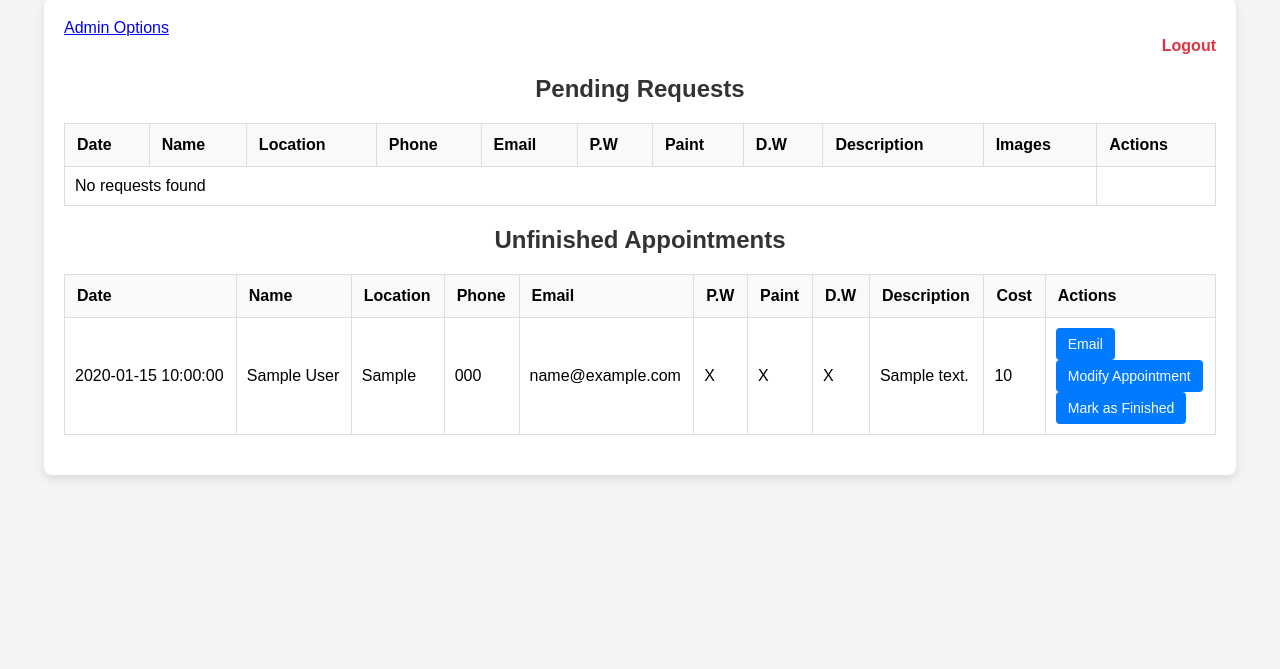
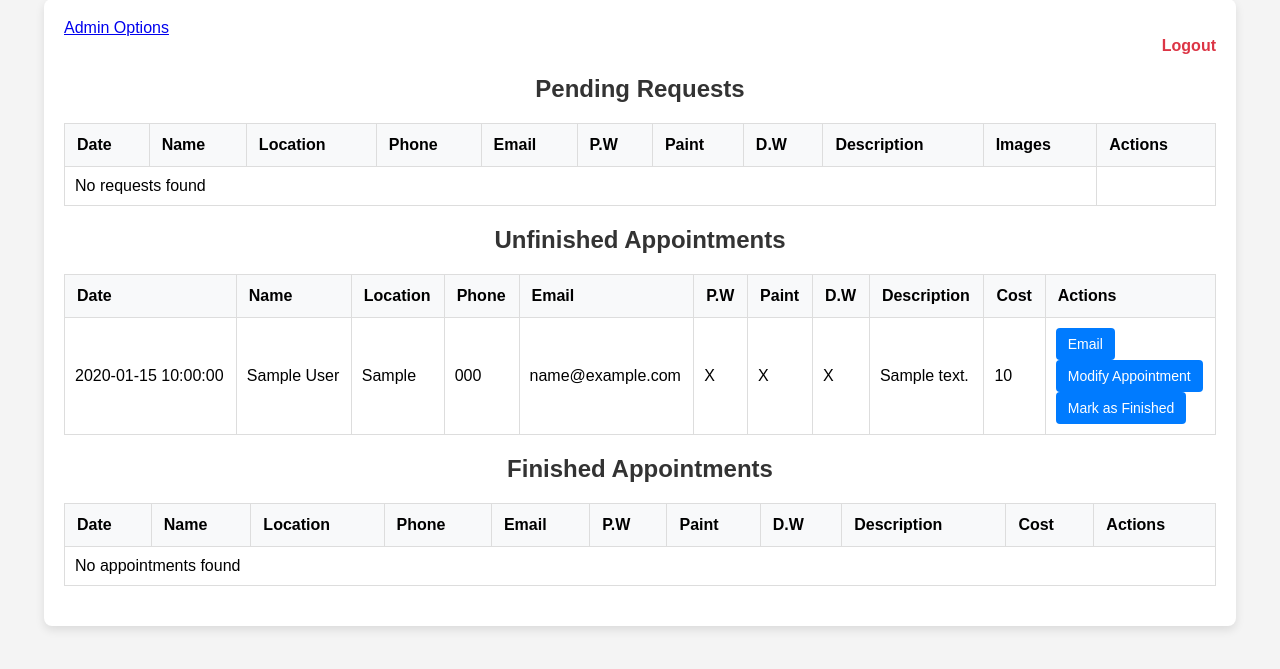
Before and after one commit to serialUmo/SEProject, a PHP site: page /adminview.php in a window 1280 px wide. Shown: the part 21-690 px from the top of the page. Run offline with PHP 8.4, Linux system fonts and the light colour scheme; the visitor is signed in with stand-in values (Sample User, id 1); tables that the repository leaves empty or names only in its code hold one stand-in row (values such as "Sample post").

Commit message:
Finish admin view

```diff
--- a/site/adminview.php
+++ b/site/adminview.php
@@ -141,7 +141,7 @@
 
             <?php
             $sql = "SELECT r.RequestID, r.FirstName, r.LastName, r.RequestDate,
-                    r.Location, r.Phone, r.Email, a.Description,
+                    r.Location, r.Phone, r.Email, r.Description,
                     r.Powerwashing, r.Painting, r.Drywall,
                     r.Picture
                     FROM REQUEST r
@@ -242,6 +242,59 @@
             }
             ?>
         </table>
+
+        <h2>Finished Appointments</h2>
+        <table>
+            <tr>
+                <th>Date</th>
+                <th>Name</th>
+                <th>Location</th>
+                <th>Phone</th>
+                <th>Email</th>
+                <th>P.W</th>
+                <th>Paint</th>
+                <th>D.W</th>
+                <th>Description</th>
+                <th>Cost</th>
+                <th>Actions</th>
+            </tr>
+
+            <?php
+            $sql = "SELECT r.FirstName, r.LastName, r.Location, r.Phone, r.Email,
+                           r.Powerwashing, r.Painting, r.Drywall,
+                           a.AppointmentID, a.AppointmentDate, a.Description, a.Cost
+                    FROM REQUEST r
+                    JOIN APPOINTMENT a ON r.RequestID = a.RequestID
+                WHERE a.Finished = TRUE";
+            $result = $conn->query($sql);
+
+            if ($result->num_rows > 0) {
+                while ($row = $result->fetch_assoc()) {
+                    echo "<tr>";
+                    echo "<td>" . $row['AppointmentDate'] . "</td>";
+                    echo "<td>" . $row['FirstName'] . " " . $row['LastName'] . "</td>";
+                    echo "<td>" . $row['Location'] . "</td>";
+                    echo "<td>" . $row['Phone'] . "</td>";
+                    echo "<td>" . $row['Email'] . "</td>";
+                    echo "<td>" . ($row['Powerwashing'] ? 'X' : '') . "</td>";
+                    echo "<td>" . ($row['Painting'] ? 'X' : '') . "</td>";
+                    echo "<td>" . ($row['Drywall'] ? 'X' : '') . "</td>";
+                    echo "<td>" . $row['Description'] . "</td>";
+                    echo "<td>" . $row['Cost'] . "</td>";
+                    echo "<td>
+                            <a href='mailto:" . $row['Email'] . "' class='btn'>Email</a>
+                            <form action='edit_appointment.php' method='GET'>
+                                <input type='hidden' name='AppointmentID' value='" . $row['AppointmentID'] . "'>
+                                <button type='submit' class='btn'>Modify Appointment</button>
+                            </form>
+                        </td>";
+                echo "</tr>";
+                }
+            } else {
+                echo "<tr><td colspan='11'>No appointments found</td></tr>";
+            }
+            ?>
+        </table>
     </div>
 </body>
 </html>
```
Also changed, not shown: site/take_request.php (+4 -4 lines).
